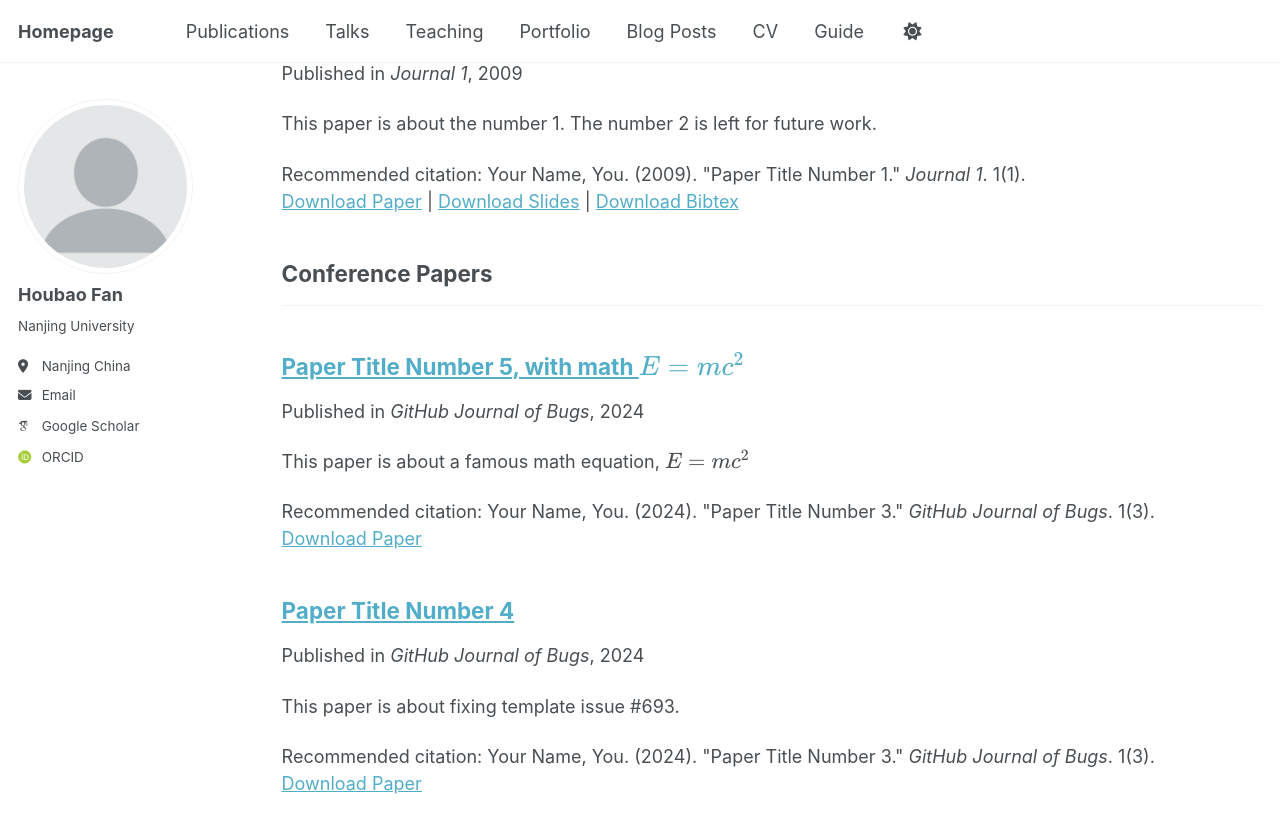
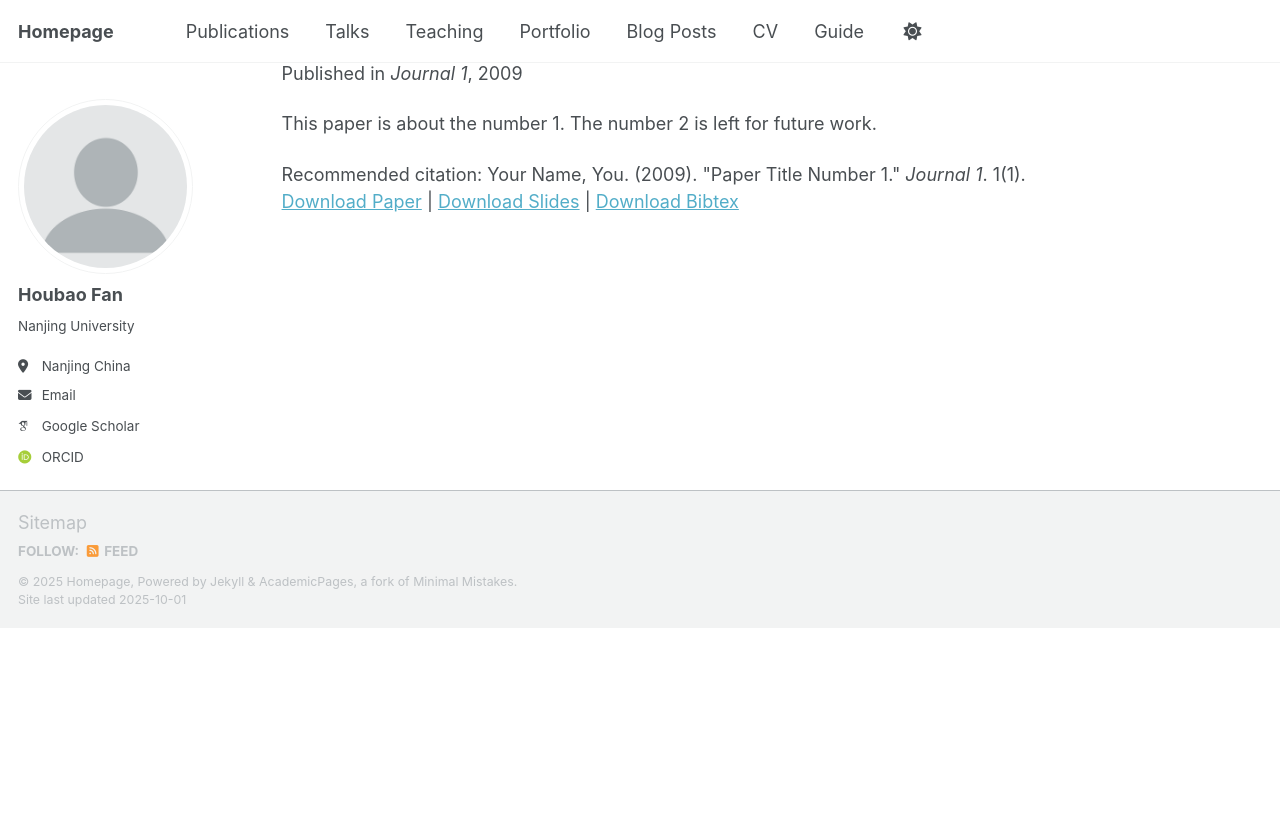
Before and after one commit to fhb0211/fhb0211.github.io, a Jekyll site: the page built from _pages/publications.html, in a window 1280 px wide and 900 px high, scrolled down 779 px. Shown: the top 833 px of the window. Built offline with Jekyll 4.4.1, drawn with Linux system fonts in a browser that asks for light colours; some web fonts are replaced; a script that is not in the unit is left out; after the commit the page ends 1407 px from its top, so only the background shows below that; some of the changed lines change nothing that is shown.

Commit message:
Update _config.yml

```diff
--- a/_config.yml
+++ b/_config.yml
@@ -82,8 +82,8 @@ author:
 publication_category:
   manuscripts:
     title: 'Journal Articles'
-  conferences:
-    title: 'Conference Papers'
+  #conferences:
+    #title: 'Conference Papers'
 
 # Site Settings
 teaser                   :  # filename of teaser fallback teaser image placed in /images/ for social media previews
```
